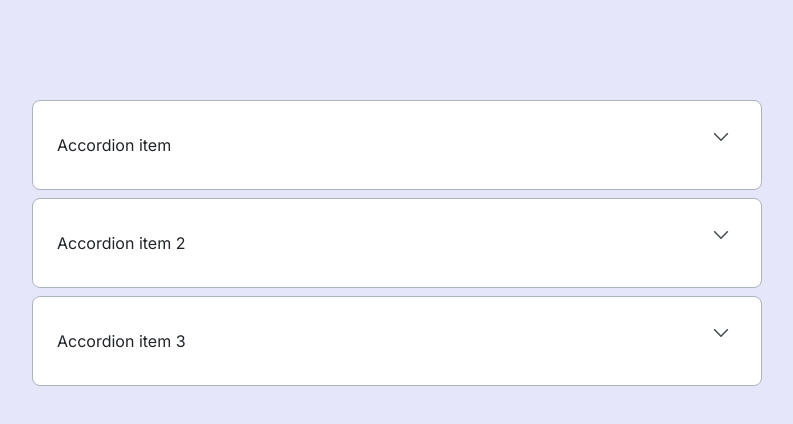
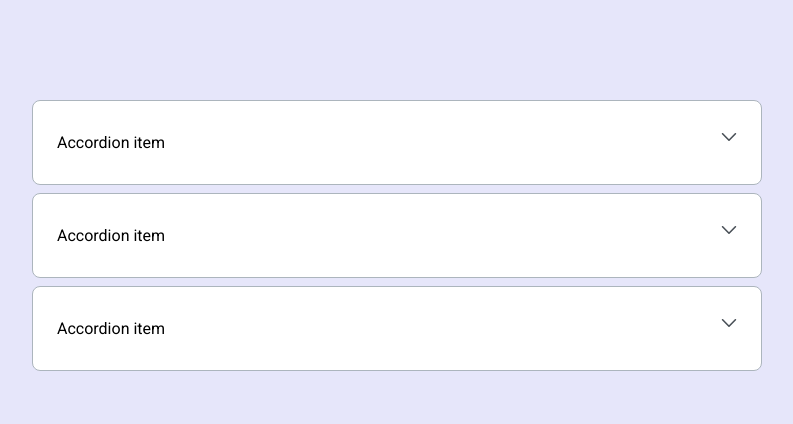
Before and after one commit to js-tasks-ru/htmlcss-20210708_work4vit, a website: page 03-lection1/02-accordion/index.html in a window 1280 px wide. Shown: the whole page, without its empty margins (243-1036 px from the left). Drawn offline with Linux system fonts and the light colour scheme.

Commit message:
add flex in accord__header

```diff
--- a/03-lection1/02-accordion/accordion.css
+++ b/03-lection1/02-accordion/accordion.css
@@ -15,17 +15,20 @@
 .accord__item:last-child{
     margin-bottom: 0px;
 }
-.accord__body{
+.accord__header{
 
+    list-style: none;
+    display: flex;
+    flex-flow: row wrap;
+    justify-content: space-between;
 }
-.accord__header{
+.accord_title{
     font-family: Inter;
     font-weight: 400;
     font-style: normal;
     font-size: 16px;
     line-height: 24px;
     color: var(--black);
-    list-style: none;
 }
 .accord__details{
     font-family: Inter;
@@ -49,14 +52,15 @@
 .accord__header::-webkit-details-marker {  /* нестандартный псевдоэлемент Google Chrome */
     display: none;
 }
-.accord__body[open] + .accord__arrow{
+.accord__body[open] > .accord__header > .accord__arrow{
     transform: rotate(180deg);
 }
 .accord__arrow{
     width: 16px;
     height: 8px;
-    position: absolute;
+/*    position: absolute;
     right: 32px;
     top: 32px;
+*/
     transition: all 800ms ease-in-out
 }
--- a/03-lection1/02-accordion/index.html
+++ b/03-lection1/02-accordion/index.html
@@ -11,30 +11,36 @@
             <div class="accord">
                 <div class="accord__item">
                     <details class="accord__body">
-                        <summary class="accord__header">Accordion item</summary>
+                        <summary class="accord__header">
+                            <span class="accord__title">Accordion item</span>
+                            <img src="../../assets/images/accord_arrow.svg" alt="control" class="accord__arrow">
+                        </summary>
                         <p class="accord__details">
                             Amet minim mollit non deserunt ullamco est sit aliqua dolor do amet sint. Velit officia consequat duis enim velit mollit. Exercitation veniam consequat sunt nostrud amet.
                         </p>
                     </details>
-                    <img src="../../assets/images/accord_arrow.svg" alt="control" class="accord__arrow">
                 </div>
                 <div class="accord__item">
                     <details class="accord__body">
-                        <summary class="accord__header">Accordion item 2</summary>
+                        <summary class="accord__header">
+                            <span class="accord__title">Accordion item</span>
+                            <img src="../../assets/images/accord_arrow.svg" alt="control" class="accord__arrow">
+                        </summary>
                         <p class="accord__details">
                             Amet minim mollit non deserunt ullamco est sit aliqua dolor do amet sint. Velit officia consequat duis enim velit mollit. Exercitation veniam consequat sunt nostrud amet.
                         </p>
                     </details>
-                    <img src="../../assets/images/accord_arrow.svg" alt="control" class="accord__arrow">
                 </div>
                 <div class="accord__item">
                     <details class="accord__body">
-                        <summary class="accord__header">Accordion item 3</summary>
+                        <summary class="accord__header">
+                            <span class="accord__title">Accordion item</span>
+                            <img src="../../assets/images/accord_arrow.svg" alt="control" class="accord__arrow">
+                        </summary>
                         <p class="accord__details">
                             Amet minim mollit non deserunt ullamco est sit aliqua dolor do amet sint. Velit officia consequat duis enim velit mollit. Exercitation veniam consequat sunt nostrud amet.
                         </p>
                     </details>
-                    <img src="../../assets/images/accord_arrow.svg" alt="control" class="accord__arrow">
                 </div>
             </div>
         </div>
```
